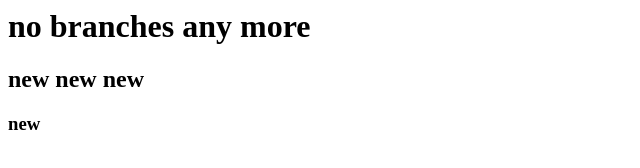
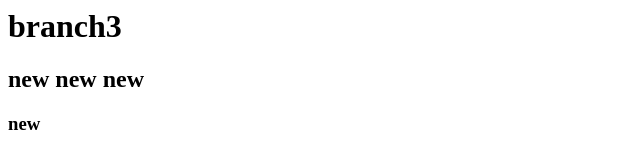
Before and after one commit to arty-d/fistgitrepo, a plain HTML site: page index.html in a window 1280 px wide. Shown: the whole page, without its empty margins (0-640 px from the left). Drawn offline with Linux system fonts and the light colour scheme.

Commit message:
Revert "no branches"
This reverts commit 37af934fd604ae370a87b8e7a6cd68fa94206c0b.

```diff
--- a/index.html
+++ b/index.html
@@ -1,6 +1,6 @@
 <html>
 <body>
-<h1>no branches any more</h1>
+<h1>branch3</h1>
 <h2>new new new</h2>
 <h3>new</h3>
 </body>
```
